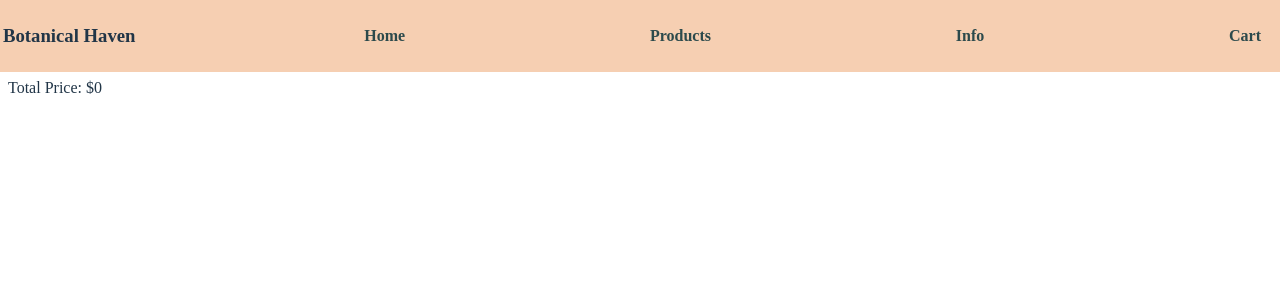
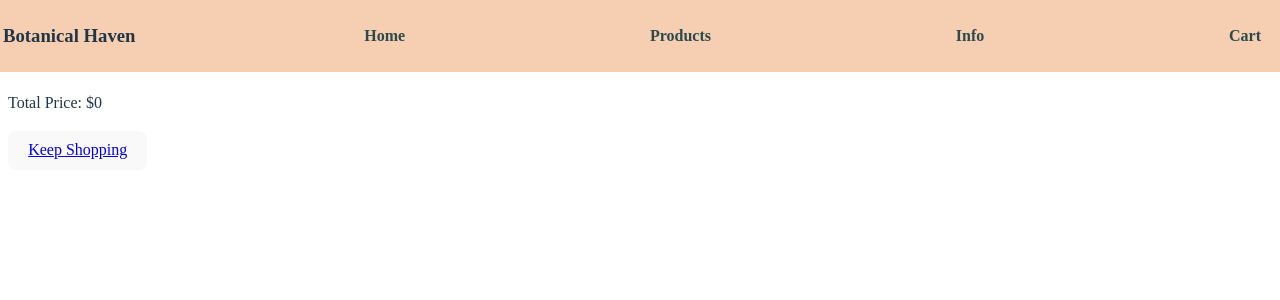
Before and after one commit to kimwells00/E-commerce-react-app, a React (Vite) app in the folder e-commerce-react-app/: page /cart in a window 1280 px wide. Shown: the top 300 px of the page. Built offline with nearby package versions, Linux system fonts and the light colour scheme.

Commit message:
added keep shopping button

```diff
--- a/e-commerce-react-app/src/components/Cart/Cart.jsx
+++ b/e-commerce-react-app/src/components/Cart/Cart.jsx
@@ -1,4 +1,5 @@
 /* eslint-disable react/prop-types */
+import { Link } from "react-router-dom";
 export default function Cart({ cart }) {
   //calculate cart total
   //.reduce() method to iterate over each item in the cart array and accumulate the total price.
@@ -7,19 +8,21 @@ export default function Cart({ cart }) {
     0
   );
   return (
-    <div>
+    <div className="cart-container">
       {/* renders cart info */}
-      <h2>Cart</h2>
-
+      <h1 className="cart-header">your cart</h1>
       {cart.map((item, index) => (
         <div key={index} className="cart-card">
           <p>{item.name}</p>
-          <img src={item.image} alt={item.name} />
+          {/* <img src={item.image} alt={item.name} /> */}
           <p>Price: ${item.price}</p>
-          <p>Quantity: {item.quantity}</p>
+          <p>x {item.quantity}</p>
         </div>
       ))}
-      <p>Total Price: ${totalPrice}</p>
+      <p className="cart-total">Total Price: ${totalPrice}</p>
+      <button>
+        <Link to={`/products`}> Keep Shopping </Link>
+      </button>
     </div>
   );
 }
```
